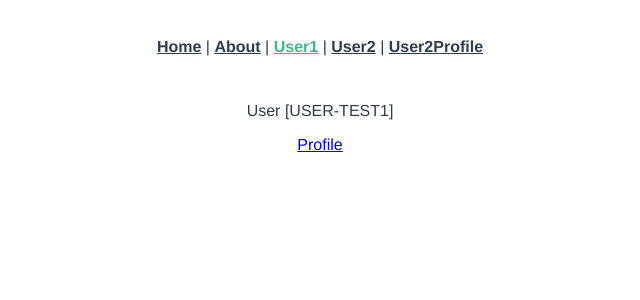
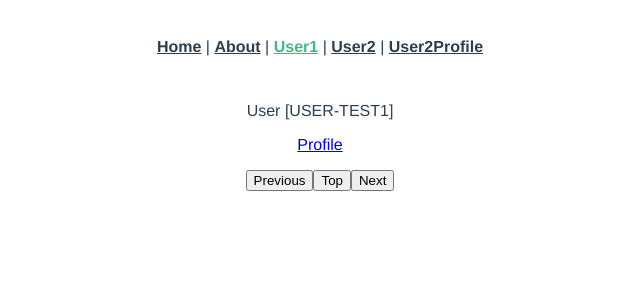
Before and after one commit to tissueMO/vuejs-tutorial, a Vue app in the folder vue-router/: page /#/user/USER-TEST1 in a window 1280 px wide. Shown: the top 300 px of the page, without its empty margins (320-960 px from the left). Built offline with nearby package versions, Linux system fonts and the light colour scheme.

Commit message:
プログラムによるナビゲーション 完全に理解

```diff
--- a/vue-router/src/components/User.vue
+++ b/vue-router/src/components/User.vue
@@ -2,11 +2,30 @@
   <div>
     <p>User [{{ this.$route.params.id }}]</p>
     <router-view/>
+    <button @click="previous">Previous</button>
+    <button @click="top">Top</button>
+    <button @click="next">Next</button>
   </div>
 </template>
 
 <script>
+import router from '@/router/index.js'
+
 export default {
-  name: 'User'
+  name: 'User',
+  methods: {
+    previous: function () {
+      // ページ遷移のヒストリーを一つ戻す
+      router.go(-1)
+    },
+    next: function () {
+      // ページ遷移のヒストリーを一つ進める
+      router.go(1)
+    },
+    top: function () {
+      // JSからもルーターに従ったページ遷移を行うことができる
+      router.push({ path: '/' })
+    }
+  }
 }
 </script>
```
